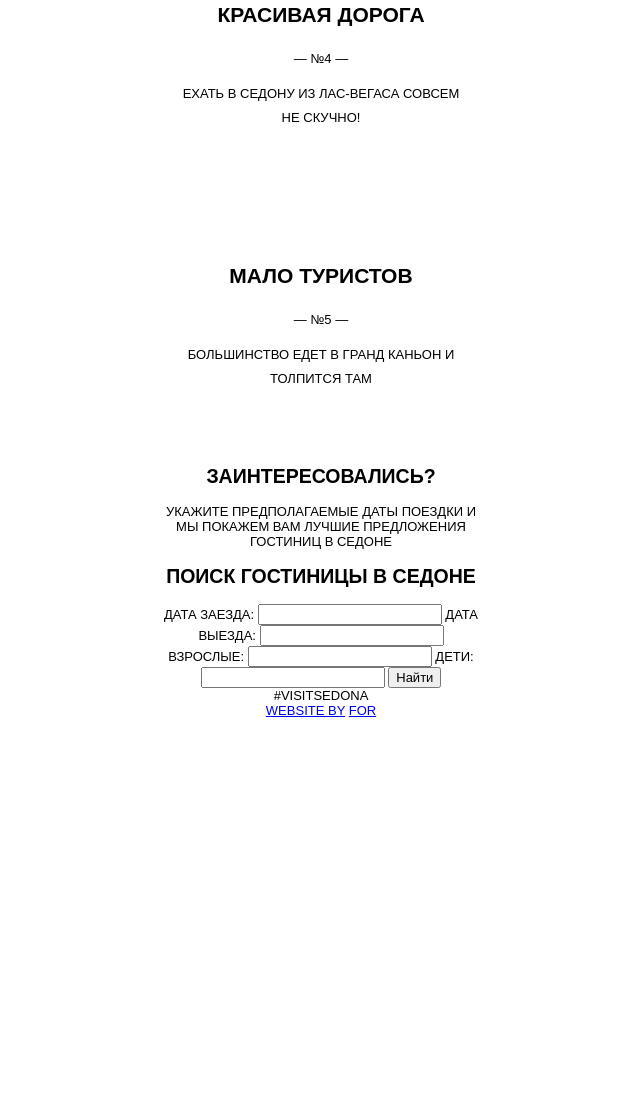
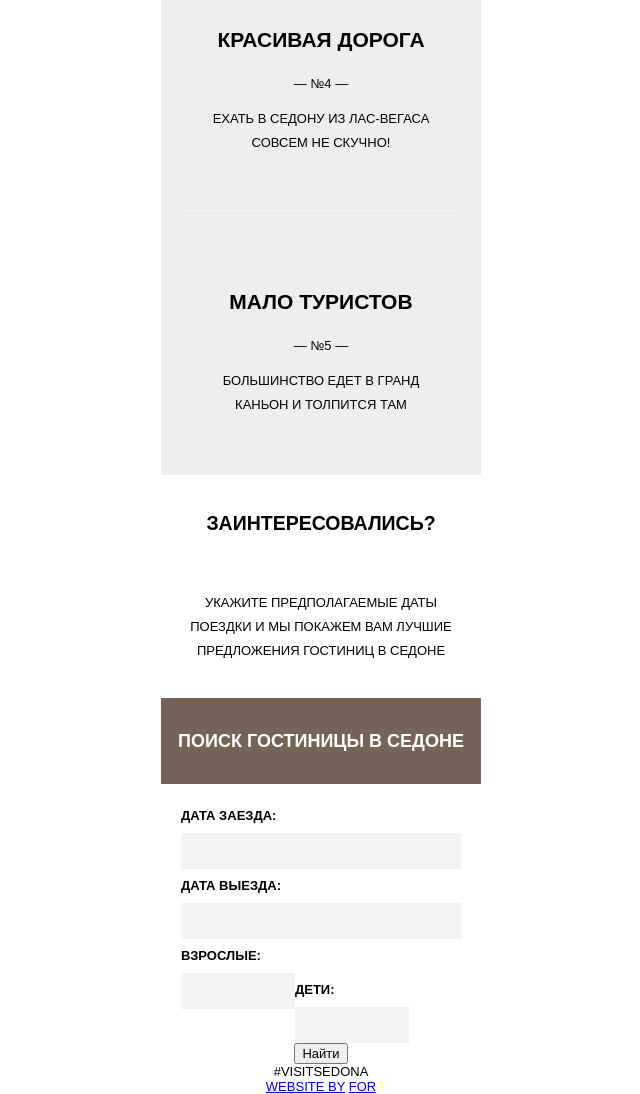
Before and after one commit to poslavsky/36392-Sedona, a website: page index.html in a window 1280 px wide. Shown: the part 2345-3439 px from the top of the page, without its empty margins (319-959 px from the left). Before the commit the page ends 3063 px from the top, so only its background shows below. Drawn offline with Linux system fonts and the light colour scheme.

Commit message:
notify+form.less

```diff
--- a/Gruntfile.js
+++ b/Gruntfile.js
@@ -29,7 +29,14 @@ module.exports = function(grunt) {
       }
     },
 
-
+    notify: {
+      less:{
+        options:{
+            title: "CSS Files built",
+            message: "Less task complete"
+        }
+      }
+    },
 
 
     watch: {
@@ -57,6 +64,7 @@ module.exports = function(grunt) {
   grunt.registerTask('default', [
     'less',
     'autoprefixer',
+    'notify',
     'watch'
   ]);
 
@@ -65,6 +73,7 @@ module.exports = function(grunt) {
   grunt.registerTask('style', [
     'less',
     'autoprefixer',
+    'notify',
   ]);
 
 };
--- a/index.html
+++ b/index.html
@@ -122,25 +122,21 @@
         <h2 class="hotel-search__title">Поиск гостиницы в Седоне</h2>
 
         <!-- Hotel-form -->
-        <form class="hotel-form" action="#" method="post">
-          <label class="hotel-form__label date" for="arrival">Дата заезда:
+        <form class="hotel-form clearfix" action="#" method="post">
+          <label class="hotel-form__label date" for="arrival">Дата заезда:</label>
           <input class="hotel-form__input date" id="arrival" type="text">
           <i class="hotel-form__icon-calendar"></i>
-          </label>
-          <label class="hotel-form__label date" for="departure">Дата выезда:
+          <label class="hotel-form__label date" for="departure">Дата выезда:</label>
           <input class="hotel-form__input date" id="departure" type="text">
           <i class="hotel-form__icon-calendar"></i>
-          </label>
-          <label class="hotel-form__label hotel-form__label--sum" for="adult">Взрослые:
+          <label class="hotel-form__label hotel-form__label--sum" for="adult">Взрослые:</label>
           <i class="hotel-form__icon-minus"></i>
           <input class="hotel-form__input hotel-form__input--sum" id="adult" type="text">
           <i class="hotel-form__icon-plus"></i>
-          </label>
-          <label class="hotel-form__label hotel-form__label--sum" for="kids">Дети:
+          <label class="hotel-form__label hotel-form__label--sum" for="kids">Дети:</label>
           <i class="hotel-form__icon-minus"></i>
           <input class="hotel-form__input hotel-form__input--sum" id="kids" type="text">
           <i class="hotel-form__icon-plus"></i>
-          </label>
           <button class="hotel-form__btn" type="submit">Найти</button>
         </form>
         <!-- hotel-form -->
--- a/less/base/scaffolding.less
+++ b/less/base/scaffolding.less
@@ -13,7 +13,7 @@ body {
 
 h1 {
   font-size: @font-size--h1;
-  font-width: @font-width--bold;
+  font-weidth: @font-weidth--bold;
 }
 
 a {
@@ -23,6 +23,16 @@ a {
   }
 }
 
+.clearfix:before,
+.clearfix:after {
+  content: " ";
+  display: table;
+}
+
+.clearfix:after {
+  clear: both;
+}
+
 .wrap {
   width: 320px;
   margin: 0 auto;
@@ -30,5 +40,5 @@ a {
 
 .title-like-h2 {
   font-size: @font-size--h2;
-  font-width: @font-width--reg;
+  font-weidth: @font-weidth--reg;
 }
--- a/less/helpers/mixins.less
+++ b/less/helpers/mixins.less
@@ -0,0 +1,5 @@
+.hotel-mixin() {
+  padding: 20px;
+  line-height: @line-height--info;
+  background: @bg-color-hotel;
+}
--- a/less/helpers/variables.less
+++ b/less/helpers/variables.less
@@ -1,7 +1,10 @@
 @bg-color:                     #81b3d2;
 @bg-color-features:            #fff;
+@bg-color-hotel:               #fff;
+
 @text-color-main:              #fff;
 @text-color-note:              #000;
+
 
 @font-size-base:              13px;
 @font-size--nav:              18px;
@@ -9,13 +12,14 @@
 @font-size--h2:               14px;
 @font-size--h3:               21px;
 @font-family:                 'PT Sans', sans-serif, Arial;
-@font-width--bold:            700;
-@font-width--reg:             normal;
+@font-weidth--bold:           700;
+@font-weidth--reg:            normal;
 @text-up:                     uppercase;
 
 @line-height--header:         56px;
 @line-height--info:           24px;
 @line-height--numb:           21px;
+@line-height--form:           34px;
 
 
 
--- a/less/partials/form.less
+++ b/less/partials/form.less
@@ -1,10 +1,39 @@
 .hotel-form {
-  &__label {}
-  &__input {}
+  padding-right: 20px;
+  padding-left: 20px;
+  background: @bg-color-hotel;
+
+  &__label {
+    display: block;
+    text-align: left;
+    line-height: @line-height--form;
+    font-weight: @font-weidth--bold;
+
+    &--sum {
+
+    }
+  }
+
+  &__input {
+    display: block;
+    box-sizing: border-box;
+    width: 100%;
+    line-height: @line-height--form;
+    font-weight: @font-weidth--bold;
+    border: none;
+    background-color: #f2f2f2;
+
+    &--sum {
+      width: 114px;
+      float: left;
+
+      &:nth-child(2) {
+        float: right;
+      }
+    }
+  }
   &__icon-calendar {}
-  &__label--sum {}
   &__icon-minus {}
-  &__input--sum {}
   &__icon-plus {}
   &__btn {}
 }
--- a/less/partials/page_header.less
+++ b/less/partials/page_header.less
@@ -10,7 +10,7 @@
     text-align: center;
     line-height: 56px;
     font-size: @font-size--nav;
-    font-weight: @font-width--bold;
+    font-weight: @font-weidth--bold;
     color: @text-color-main;
     text-decoration: none;
     background: @bg-color;
--- a/less/partials/page_main.less
+++ b/less/partials/page_main.less
@@ -35,12 +35,24 @@
         background: @bg-color-features;
 
       }
+
       .reason-features--other & {
-          padding-left: 20px;
-          text-align: center;
-          color: @text-color-note;
-          background: @bg-color-features;
+        padding-left: 20px;
+        text-align: center;
+        color: @text-color-note;
+        border-bottom: 1px solid #e6e6e6;
+        background: transparent;
+
+        &:nth-child(3) {
+          border-bottom: none;
+        }
       }
+    }
+
+    &--other {
+      padding-left: 20px;
+      padding-right: 20px;
+      background:#eee;
     }
 
     &__title {
@@ -60,24 +72,64 @@
     &__icon {
 
     }
-
   }
 }
 
+
 .hotel {
+
   &__title {
-
+    .hotel-mixin;
   }
 
   &__info {
-
+    .hotel-mixin;
   }
 
+  &-form {
+    padding-right: 20px;
+    padding-left: 20px;
+    background: @bg-color-hotel;
+
+    &__label {
+      display: block;
+      text-align: left;
+      line-height: @line-height--form;
+      font-weight: @font-weidth--bold;
+
+      &--sum {
+
+      }
+    }
+
+    &__input {
+      display: block;
+      box-sizing: border-box;
+      width: 100%;
+      line-height: @line-height--form;
+      font-weight: @font-weidth--bold;
+      border: none;
+      background-color: #f2f2f2;
+
+      &--sum {
+        width: 114px;
+        float: left;
+
+        &:last-child {
+          float: right;
+        }
+      }
+    }
+  }
 }
 
 .hotel-search {
 
   &__title {
+    line-height: 86px;
+    font-size: @font-size--h1;
+    color: @text-color-main;
+    background-color: #766357;
 
   }
 }
--- a/package.json
+++ b/package.json
@@ -21,6 +21,7 @@
     "grunt-contrib-less": "^0.12",
     "grunt-contrib-watch": "^0.6.1",
     "grunt-lintspaces": "^0.6.0",
+    "grunt-notify": "^0.4.1",
     "load-grunt-tasks": "^3.0.0"
   }
 }
```
Also changed, not shown: css/style.css. Lines whose indentation alone changed are shown as unchanged.
